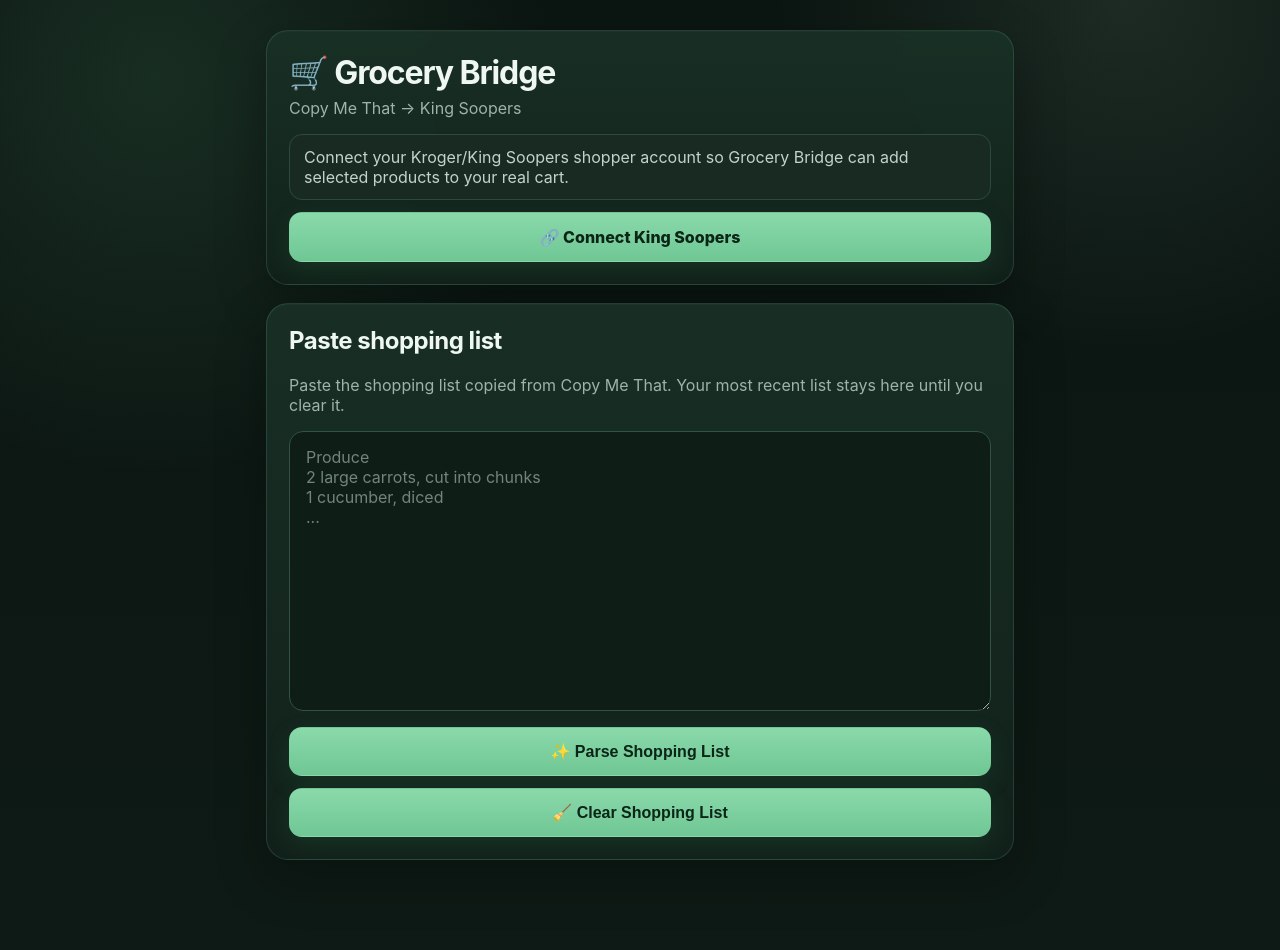
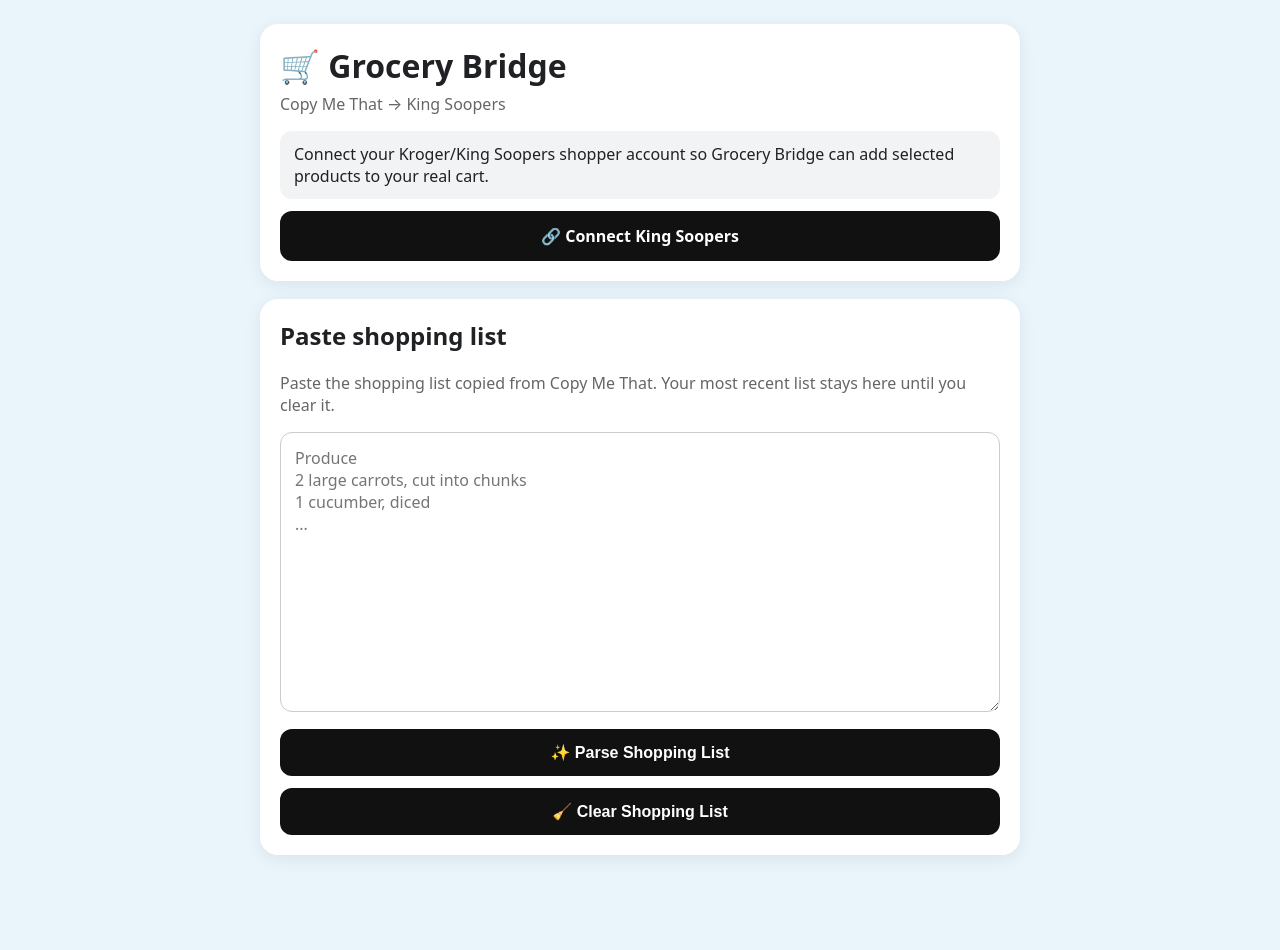
Before and after one commit to jbaron9393/Grocery-Bridge, a Flask app: page / in a window 1280 px wide. After the commit the page ends 855 px from the top, so only its background shows below. Run offline with Flask 3, Linux system fonts and the light colour scheme.

Commit message:
Restore original design with light blue background

```diff
--- a/templates/index.html
+++ b/templates/index.html
@@ -5,88 +5,32 @@
   <meta name="viewport" content="width=device-width, initial-scale=1">
   <title>Grocery Bridge</title>
   <style>
-    :root {
-      font-family: Inter, ui-sans-serif, system-ui, -apple-system, BlinkMacSystemFont, "Segoe UI", sans-serif;
-      color:#dfeae3;
-      background:#0b1511;
-      --bg:#0b1511;
-      --panel:#13231b;
-      --panel-2:#193026;
-      --panel-soft:#20392d;
-      --line:#315244;
-      --text:#eef7f1;
-      --muted:#9fb4a8;
-      --accent:#86d5a6;
-      --accent-2:#b9e9ca;
-      --accent-dark:#225f3c;
-      --danger:#ffb7b7;
-      --danger-bg:#3a2020;
-    }
-    * { box-sizing:border-box; }
-    body {
-      margin:0;
-      min-height:100vh;
-      background:
-        radial-gradient(circle at 12% 8%, rgba(92,170,122,.16), transparent 28%),
-        radial-gradient(circle at 88% 0%, rgba(185,233,202,.10), transparent 24%),
-        linear-gradient(180deg, #0b1511 0%, #0e1a15 100%);
-    }
-    main { max-width:780px; margin:0 auto; padding:30px 16px 72px; }
-    .card {
-      background:linear-gradient(180deg, rgba(25,48,38,.97), rgba(18,34,27,.97));
-      border:1px solid rgba(134,213,166,.16);
-      border-radius:22px;
-      padding:22px;
-      box-shadow:0 18px 50px rgba(0,0,0,.28), inset 0 1px 0 rgba(255,255,255,.025);
-      margin-bottom:18px;
-      backdrop-filter:blur(10px);
-    }
-    h1 { margin:0 0 6px; font-size:2rem; letter-spacing:-.035em; color:var(--text); }
-    h2 { margin-top:0; letter-spacing:-.02em; color:var(--text); }
-    .sub { color:var(--muted); margin-top:0; }
-    textarea {
-      width:100%; min-height:280px; padding:15px 16px;
-      border:1px solid var(--line); border-radius:14px;
-      background:#0f1d17; color:var(--text); font:inherit; resize:vertical;
-      outline:none; transition:border-color .15s ease, box-shadow .15s ease, background .15s ease;
-    }
-    textarea::placeholder { color:#71857a; }
-    textarea:focus { border-color:var(--accent); box-shadow:0 0 0 3px rgba(134,213,166,.12); background:#102219; }
-    button, .button {
-      display:block; width:100%; border:1px solid transparent; border-radius:13px;
-      padding:14px 18px; font-size:1rem; font-weight:760; cursor:pointer;
-      background:linear-gradient(180deg, #8ad9aa, #6fc794); color:#0b2517;
-      margin-top:12px; text-align:center; text-decoration:none;
-      box-shadow:0 8px 24px rgba(55,140,88,.16);
-      transition:transform .12s ease, filter .12s ease, border-color .12s ease;
-    }
-    button:hover, .button:hover { filter:brightness(1.04); transform:translateY(-1px); }
-    button:active, .button:active { transform:translateY(0); }
-    .button.secondary, button.secondary { background:#1b3127; color:#c8d8cf; border-color:#355447; box-shadow:none; }
-    .button.green, button.green { background:linear-gradient(180deg, #8ad9aa, #6fc794); color:#0b2517; }
-    .button.clear { background:transparent; color:#8fa69a; border-color:#355447; box-shadow:none; }
-    button:disabled { cursor:wait; opacity:.72; transform:none; }
-    .status {
-      padding:12px 14px; border-radius:13px; margin:12px 0;
-      background:#182a22; color:#c4d3ca; border:1px solid #2e493d;
-    }
-    .status.ok { background:#173526; color:#c8efd6; border-color:#2b5c41; }
-    .status.error { background:var(--danger-bg); color:var(--danger); border-color:#684141; }
-    .store { font-size:.9rem; line-height:1.45; margin-top:8px; color:#9eb2a7; }
-    .item { padding:13px 0; border-bottom:1px solid rgba(133,165,148,.16); }
+    :root { font-family: system-ui, -apple-system, BlinkMacSystemFont, "Segoe UI", sans-serif; color:#202124; background:#eaf4fb; }
+    body { margin:0; }
+    main { max-width:760px; margin:0 auto; padding:24px 16px 64px; }
+    .card { background:white; border-radius:18px; padding:20px; box-shadow:0 4px 18px rgba(0,0,0,.07); margin-bottom:18px; }
+    h1 { margin:0 0 6px; font-size:2rem; } h2 { margin-top:0; }
+    .sub { color:#666; margin-top:0; }
+    textarea { box-sizing:border-box; width:100%; min-height:280px; padding:14px; border:1px solid #ccc; border-radius:12px; font:inherit; resize:vertical; }
+    button, .button { display:block; box-sizing:border-box; width:100%; border:0; border-radius:12px; padding:14px 18px; font-size:1rem; font-weight:700; cursor:pointer; background:#111; color:white; margin-top:12px; text-align:center; text-decoration:none; }
+    .button.secondary, button.secondary { background:#eee; color:#222; }
+    .button.green, button.green { background:#16753b; }
+    .button.clear { background:#fff; color:#555; border:1px solid #ddd; }
+    button:disabled { cursor:wait; opacity:.88; }
+    .status { padding:12px 14px; border-radius:12px; margin:12px 0; background:#f1f3f4; }
+    .status.ok { background:#e8f5e9; }
+    .status.error { background:#ffebee; }
+    .store { font-size:.9rem; line-height:1.4; margin-top:8px; color:#555; }
+    .item { padding:12px 0; border-bottom:1px solid #eee; }
     .item:last-child { border-bottom:0; }
-    .category { font-size:.76rem; color:#78b88f; text-transform:uppercase; letter-spacing:.09em; font-weight:700; }
-    .clean { font-weight:740; margin-top:4px; color:#edf7f1; }
-    .original { font-size:.9rem; color:#899d92; margin-top:2px; }
-    .optional { display:inline-block; font-size:.72rem; background:#254333; color:#b9e9ca; border:1px solid #3c654f; border-radius:999px; padding:3px 8px; margin-left:6px; }
-    .searching {
-      display:none; align-items:center; justify-content:center; gap:10px; margin-top:12px; padding:12px;
-      border-radius:12px; background:#173526; color:#bfe8cc; border:1px solid #2b5c41; font-weight:650;
-    }
+    .category { font-size:.8rem; color:#777; text-transform:uppercase; letter-spacing:.04em; }
+    .clean { font-weight:700; margin-top:3px; }
+    .original { font-size:.9rem; color:#777; margin-top:2px; }
+    .optional { display:inline-block; font-size:.75rem; background:#eee; border-radius:999px; padding:3px 7px; margin-left:5px; }
+    .searching { display:none; align-items:center; justify-content:center; gap:10px; margin-top:12px; padding:12px; border-radius:12px; background:#eef7f1; color:#145c31; font-weight:650; }
     .searching.show { display:flex; }
-    .spinner { width:20px; height:20px; border:3px solid rgba(134,213,166,.18); border-top-color:var(--accent); border-radius:50%; animation:spin .8s linear infinite; flex:0 0 auto; }
+    .spinner { width:20px; height:20px; border:3px solid rgba(22,117,59,.22); border-top-color:#16753b; border-radius:50%; animation:spin .8s linear infinite; flex:0 0 auto; }
     @keyframes spin { to { transform:rotate(360deg); } }
-    @media (max-width:560px) { main { padding-top:18px; } .card { border-radius:18px; padding:18px; } }
   </style>
 </head>
 <body>
@@ -95,12 +39,8 @@
     <h1>🛒 Grocery Bridge</h1>
     <p class="sub">Copy Me That → King Soopers</p>
 
-    {% if oauth_error %}
-      <div class="status error"><strong>Connection error:</strong> {{ oauth_error }}</div>
-    {% endif %}
-    {% if cart_message %}
-      <div class="status ok">{{ cart_message }}</div>
-    {% endif %}
+    {% if oauth_error %}<div class="status error"><strong>Connection error:</strong> {{ oauth_error }}</div>{% endif %}
+    {% if cart_message %}<div class="status ok">{{ cart_message }}</div>{% endif %}
 
     {% if connected %}
       <div class="status ok">✅ King Soopers account connected.</div>
@@ -148,7 +88,6 @@
   </div>
   {% endif %}
 </main>
-
 <script>
 (function () {
   const STORAGE_KEY = 'groceryBridgeLastShoppingList';
@@ -158,28 +97,11 @@
   const matchForm = document.getElementById('match-form');
   const matchButton = document.getElementById('match-button');
   const searchingIndicator = document.getElementById('searching-indicator');
-
-  if (textarea.value) {
-    localStorage.setItem(STORAGE_KEY, textarea.value);
-  } else {
-    const saved = localStorage.getItem(STORAGE_KEY);
-    if (saved) textarea.value = saved;
-  }
-
-  textarea.addEventListener('input', function () {
-    localStorage.setItem(STORAGE_KEY, textarea.value);
-  });
-
-  form.addEventListener('submit', function () {
-    localStorage.setItem(STORAGE_KEY, textarea.value);
-  });
-
-  clearButton.addEventListener('click', function () {
-    localStorage.removeItem(STORAGE_KEY);
-    textarea.value = '';
-    window.location.href = '/';
-  });
-
+  if (textarea.value) localStorage.setItem(STORAGE_KEY, textarea.value);
+  else { const saved = localStorage.getItem(STORAGE_KEY); if (saved) textarea.value = saved; }
+  textarea.addEventListener('input', function () { localStorage.setItem(STORAGE_KEY, textarea.value); });
+  form.addEventListener('submit', function () { localStorage.setItem(STORAGE_KEY, textarea.value); });
+  clearButton.addEventListener('click', function () { localStorage.removeItem(STORAGE_KEY); textarea.value = ''; window.location.href = '/'; });
   if (matchForm) {
     matchForm.addEventListener('submit', function () {
       matchButton.disabled = true;
```
